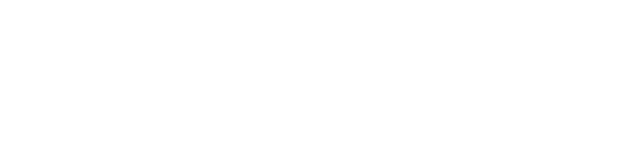
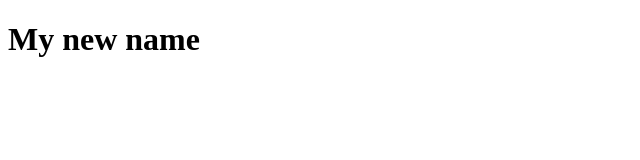
Before and after one commit to pratham-soni/newProjectLearning, a plain HTML site: page index.html in a window 1280 px wide. Shown: the whole page, without its empty margins (0-640 px from the left). Drawn offline with Linux system fonts and the light colour scheme.

Commit message:
modified html

```diff
--- a/index.html
+++ b/index.html
@@ -6,6 +6,6 @@
     <title>new project</title>
 </head>
 <body>
-
+    <h1>My new name</h1>
 </body>
 </html>
```
